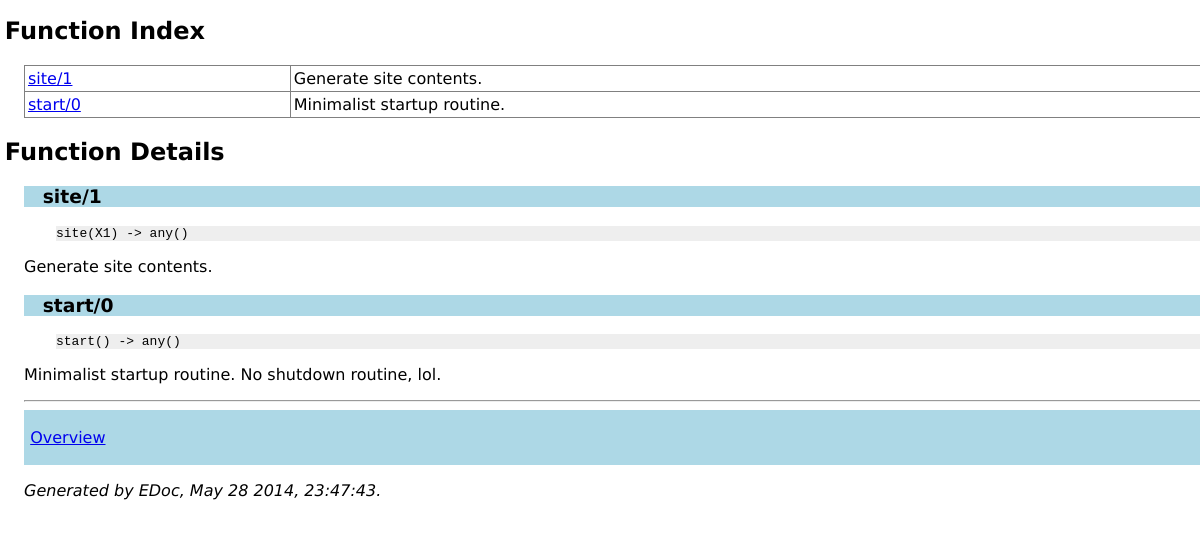
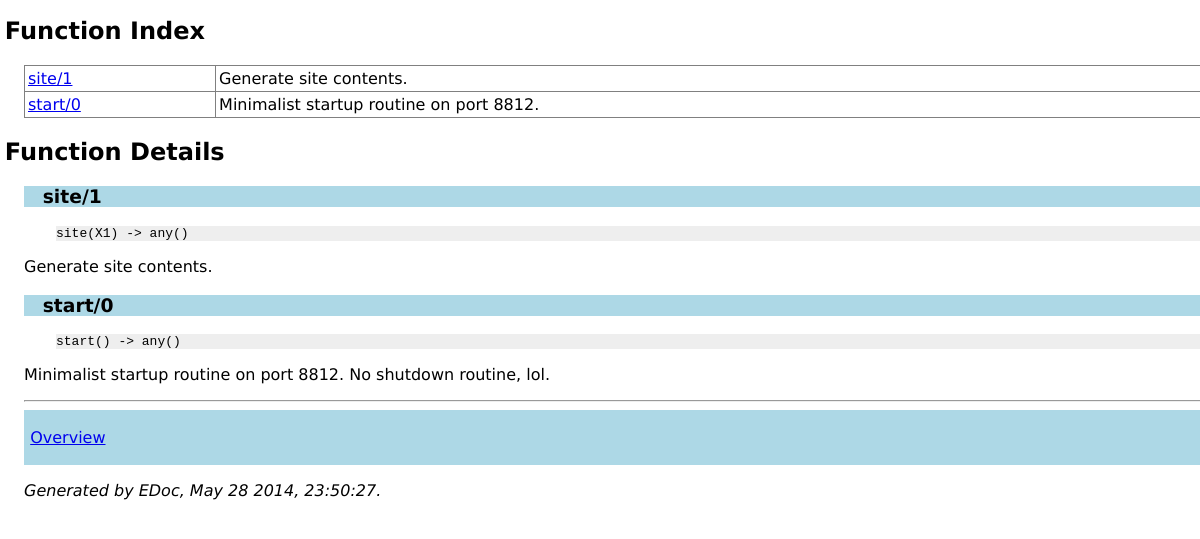
Before and after one commit to StoneCypher/ex_htstub_deployable, a plain HTML site: page doc/ex_htstub_deployable.html in a window 1280 px wide. Shown: the part 205-744 px from the top of the page, 0-1200 px from the left. Drawn offline with Linux system fonts and the light colour scheme.

Commit message:
put it on 8812

```diff
--- a/doc/ex_htstub_deployable.html
+++ b/doc/ex_htstub_deployable.html
@@ -15,7 +15,7 @@
 
 <h2><a name="index">Function Index</a></h2>
 <table width="100%" border="1" cellspacing="0" cellpadding="2" summary="function index"><tr><td valign="top"><a href="#site-1">site/1</a></td><td>Generate site contents.</td></tr>
-<tr><td valign="top"><a href="#start-0">start/0</a></td><td>Minimalist startup routine.</td></tr>
+<tr><td valign="top"><a href="#start-0">start/0</a></td><td>Minimalist startup routine on port 8812.</td></tr>
 </table>
 
 <h2><a name="functions">Function Details</a></h2>
@@ -28,10 +28,10 @@
 <h3 class="function"><a name="start-0">start/0</a></h3>
 <div class="spec">
 <p><tt>start() -&gt; any()</tt></p>
-</div><p>Minimalist startup routine.  No shutdown routine, lol.</p>
+</div><p>Minimalist startup routine on port 8812.  No shutdown routine, lol.</p>
 <hr>
 
 <div class="navbar"><a name="#navbar_bottom"></a><table width="100%" border="0" cellspacing="0" cellpadding="2" summary="navigation bar"><tr><td><a href="overview-summary.html" target="overviewFrame">Overview</a></td><td><a href="http://www.erlang.org/"><img src="erlang.png" align="right" border="0" alt="erlang logo"></a></td></tr></table></div>
-<p><i>Generated by EDoc, May 28 2014, 23:47:43.</i></p>
+<p><i>Generated by EDoc, May 28 2014, 23:50:27.</i></p>
 </body>
 </html>
```
Also changed, not shown: doc/overview-summary.html (+1 -1 lines), 1 other file.
